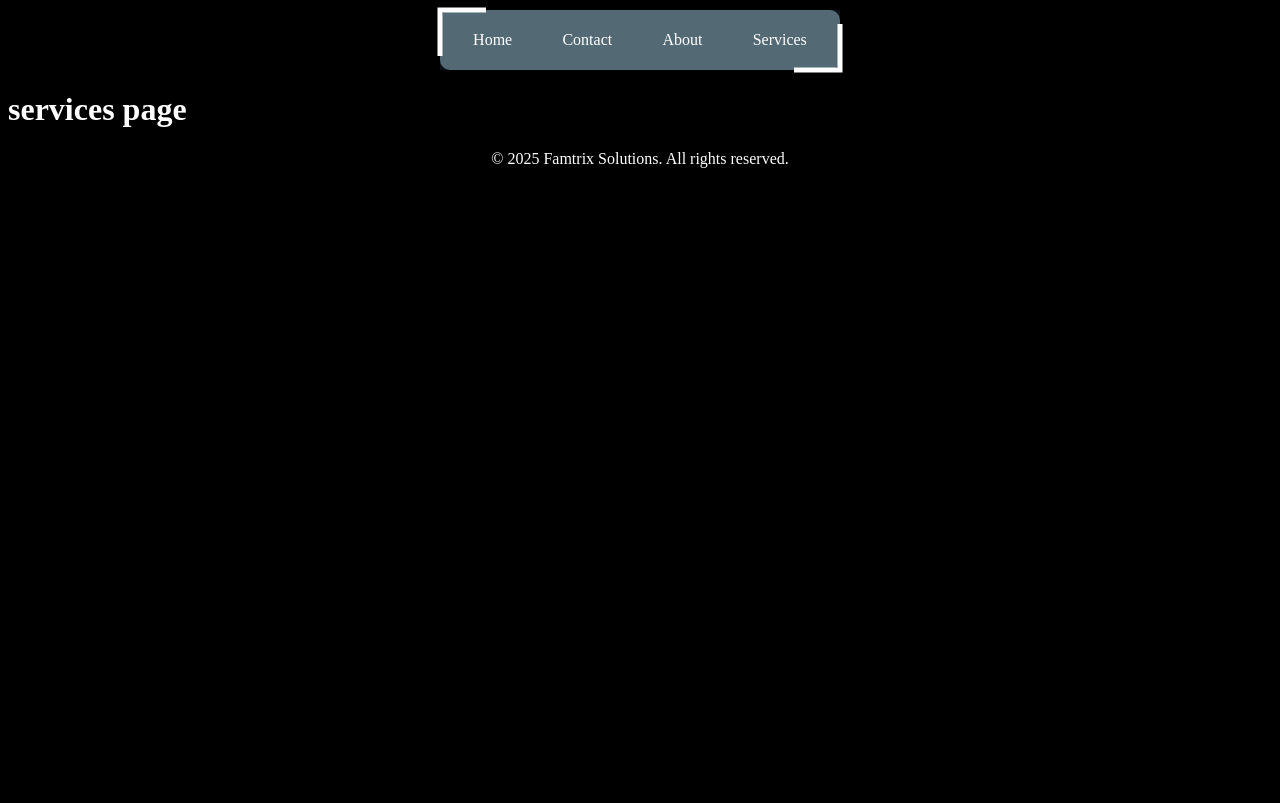
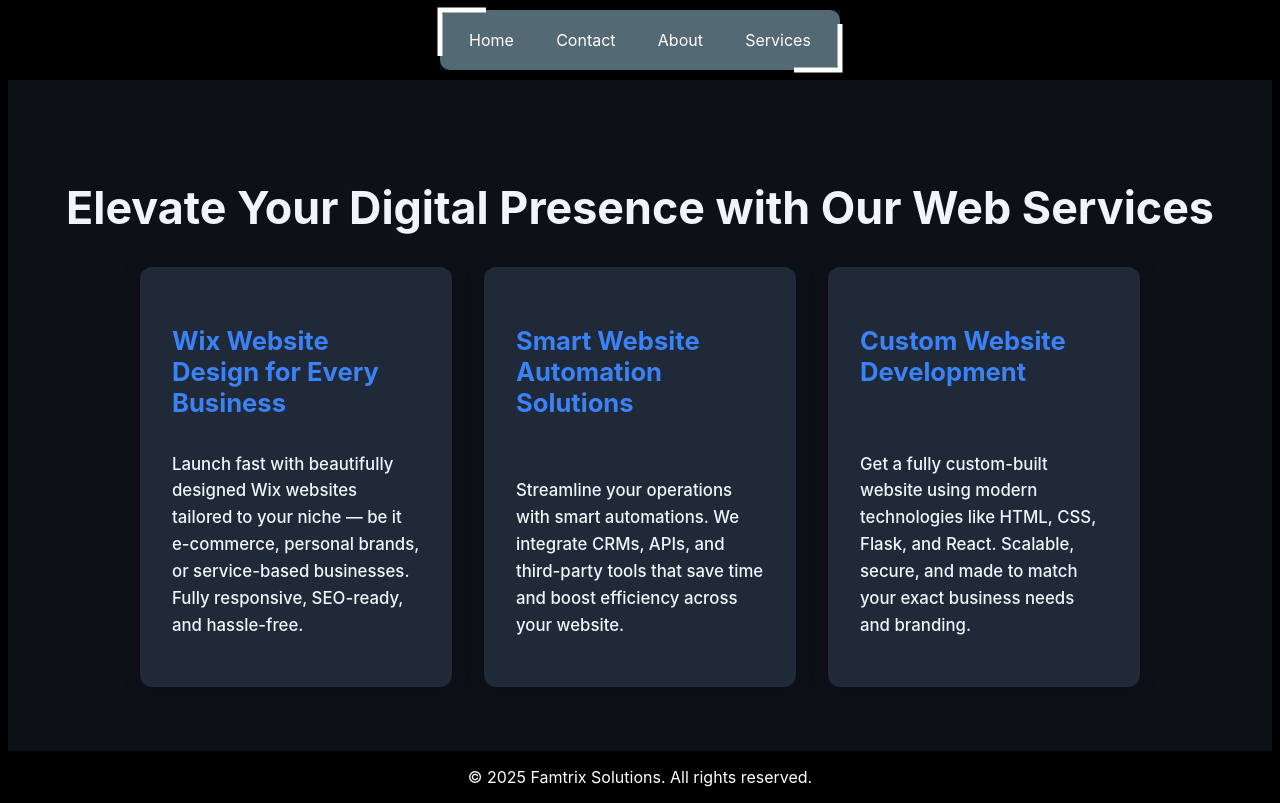
Before and after one commit to FazeelAr/famtrix-website, a Flask app: page /services in a window 1280 px wide. Before the commit the page ends 168 px from the top, so only its background shows below. Run offline with Flask 3, Linux system fonts and the light colour scheme.

Commit message:
Update services.html

```diff
--- a/templates/services.html
+++ b/templates/services.html
@@ -1,9 +1,93 @@
-{% extends "base.html" %}
+{% extends "base.html" %} {% block title %}Services{% endblock %} {% block
+content %}
 
-{% block title %}Services{% endblock %}
+<style>
+  body {
+    font-family: "Inter", sans-serif;
+  }
 
-{% block content %}
+  .services-section {
+    padding: 4rem 2rem;
+    background-color: #0d1117;
+    color: #f1f5f9;
+    text-align: center;
+  }
 
-<h1>services page</h1>
+  .services-title {
+    font-size: 2.8rem;
+    font-weight: 700;
+    margin-bottom: 2rem;
+  }
+
+  .services-columns {
+    display: flex;
+    flex-direction: column;
+    gap: 2rem;
+    max-width: 1000px;
+    margin: 0 auto;
+  }
+
+  .service-box {
+    background-color: #1f2937;
+    border-radius: 12px;
+    padding: 2rem;
+    text-align: left;
+    box-shadow: 0 0 20px rgba(0, 0, 0, 0.2);
+    flex: 1;
+    display: flex;
+    flex-direction: column;
+    justify-content: space-between;
+  }
+
+  .service-box h3 {
+    font-size: 1.6rem;
+    font-weight: 700;
+    margin-bottom: 1rem;
+    color: #3b82f6;
+  }
+
+  .service-box p {
+    font-size: 1.05rem;
+    font-weight: 500;
+    line-height: 1.6;
+  }
+
+  @media (min-width: 768px) {
+    .services-columns {
+      flex-direction: row;
+    }
+  }
+</style>
+<section class="services-section">
+  <h1 class="services-title">
+    Elevate Your Digital Presence with Our Web Services
+  </h1>
+  <div class="services-columns">
+    <div class="service-box">
+      <h3>Wix Website Design for Every Business</h3>
+      <p>
+        Launch fast with beautifully designed Wix websites tailored to your
+        niche — be it e-commerce, personal brands, or service-based businesses.
+        Fully responsive, SEO-ready, and hassle-free.
+      </p>
+    </div>
+    <div class="service-box">
+      <h3>Smart Website Automation Solutions</h3>
+      <p>
+        Streamline your operations with smart automations. We integrate CRMs,
+        APIs, and third-party tools that save time and boost efficiency across
+        your website.
+      </p>
+    </div>
+    <div class="service-box">
+      <h3>Custom Website Development</h3>
+      <p>
+        Get a fully custom-built website using modern technologies like HTML,
+        CSS, Flask, and React. Scalable, secure, and made to match your exact
+        business needs and branding.
+      </p>
+    </div>
+  </div>
+</section>
 
 {% endblock %}
```
